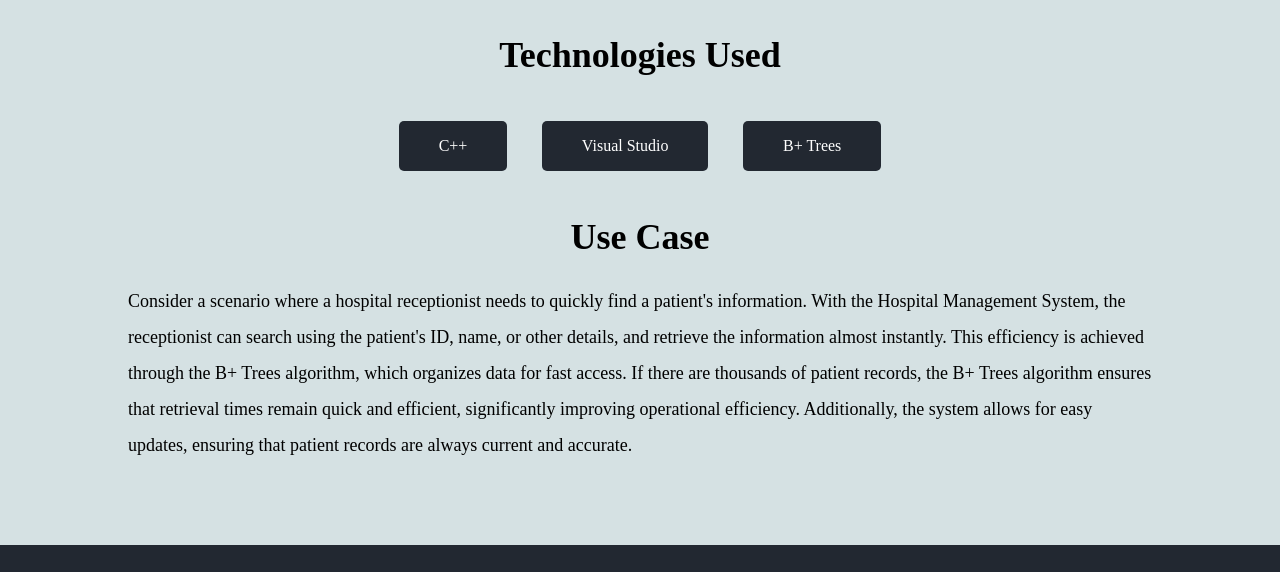
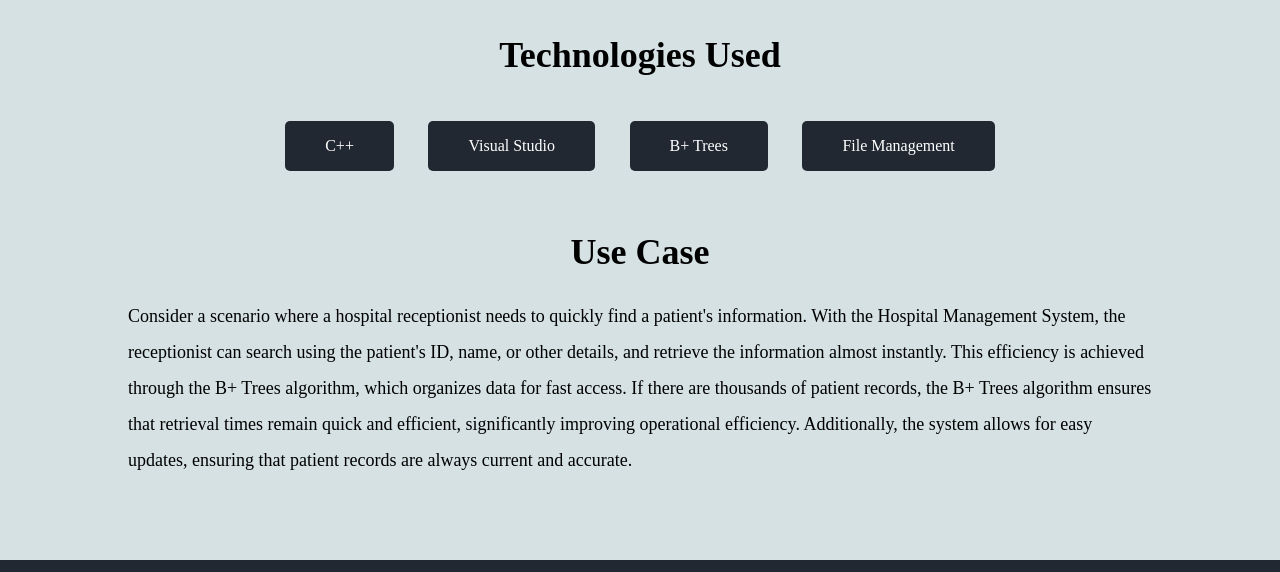
Before and after one commit to kushalac/portfolio, a plain HTML site: page static/Hospital-Management.html in a window 1280 px wide. Shown: the part 1900-2472 px from the top of the page. Drawn offline with Linux system fonts and the light colour scheme.

Commit message:
initial commit

```diff
--- a/static/Hospital-Management.html
+++ b/static/Hospital-Management.html
@@ -54,6 +54,8 @@
     <a href="javascript:void(0);" class="tech-item">C++</a>
     <a href="javascript:void(0);" class="tech-item">Visual Studio</a>
     <a href="javascript:void(0);" class="tech-item">B+ Trees</a>
+    <a href="javascript:void(0);" class="tech-item">File Management</a>
+
     </div>
     <h1>Use Case</h1>
     <p class="para-use-case">
--- a/style.css
+++ b/style.css
@@ -734,6 +734,7 @@
         justify-content: center;
         margin-left: 15px;
         margin-right: 15px;
+        margin-bottom: 15px;
         background-color: #222831;
         color: #fff;
         padding: 15px 40px;
```
Also changed, not shown: index.html (+1 -1 lines).
